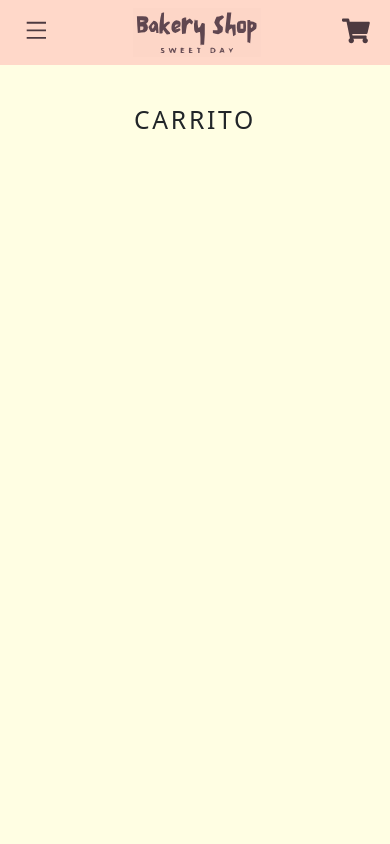
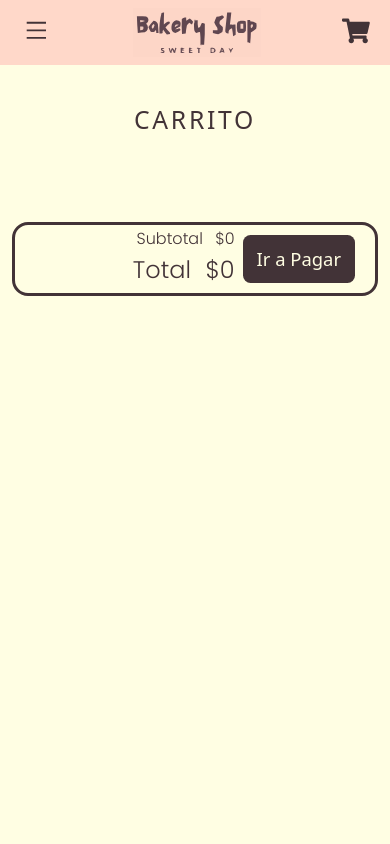
Before and after one commit to marcom25/panaderia-proyect, a React (Create React App) app: page /cart in a window 390 px wide. Shown: the top 844 px of the page. Built offline with nearby package versions, Linux system fonts and the light colour scheme; a web font is replaced by a local one; what react-alert-template-snackbar-material-ui would draw is missing.

Commit message:
update: finished cartPage and fixed some detail in the sidebar and the products page

```diff
--- a/src/components/common/Sidebar/css/Sidebar.css
+++ b/src/components/common/Sidebar/css/Sidebar.css
@@ -19,5 +19,21 @@
 }
 
 .navbar-toggler {
-  box-shadow: none;
+  outline: none !important;
+  box-shadow: none !important;
 }
+
+.navbar-toggler:focus{
+  outline: none !important;
+  box-shadow: none !important;
+}
+
+.btn-close {
+  outline: none !important;
+  box-shadow: none !important;
+}
+
+.btn-close:focus {
+  outline: none !important;
+  box-shadow: none !important;
+}
--- a/src/css/Colors.css
+++ b/src/css/Colors.css
@@ -7,7 +7,7 @@
     background-color: #FFC6B0 !important;
 }
 .bg-brown {
-    background-color: rgb(77, 58, 64) !important;
+    background-color: rgb(66, 51, 55) !important;
 }
 .bg-orange-light {
     background-color: rgb(236, 138, 101) !important;
@@ -57,7 +57,7 @@
 }
 
 .brown-font {
-    color: rgb(77, 58, 64) !important;
+    color: rgb(66, 51, 55) !important;
 }
 
 .orange-light-font {
@@ -96,7 +96,7 @@
 }
 
 .bg-brown-hover:hover {
-    background-color: rgb(64, 54, 50) !important;
+    background-color: rgb(66, 51, 55) !important;
     /* background-color: rgb(77, 64, 58) !important; */
 }
 
@@ -128,7 +128,7 @@
 }
 
 .font-brown-hover:hover {
-    color: rgb(77, 58, 64) !important;
+    color: rgb(66, 51, 55) !important;
 }
 .font-white-hover:hover {
     color: white !important;
--- a/src/pages/Cart/components/CartPage/CartPage.jsx
+++ b/src/pages/Cart/components/CartPage/CartPage.jsx
@@ -5,7 +5,7 @@ import Cookies from "universal-cookie";
 import { useAlert } from "react-alert";
 import { useCart } from "../../../../contexts/Cart";
 import { Container, Row, Col, Image, Button, Form } from "react-bootstrap";
-import {HiOutlineTrash} from "react-icons/hi"
+import { HiOutlineTrash } from "react-icons/hi";
 
 import { TitlesHome } from "../../../Home/style/Components";
 
@@ -65,48 +65,123 @@ export const CartPage = () => {
   const handleRemoveQty = (item) => {
     item.qty -= 1;
     item.qty === 0 ? removeFromCart(item) : changeCartQty(item.id, item.qty);
+  };
 
-
-  }
-
-  const handleAddQty = ({id, qty}) => {
+  const handleAddQty = ({ id, qty }) => {
     qty += 1;
     changeCartQty(id, qty);
-
-  }
+  };
 
   return (
     <Container className="bg-cream cart-container">
       <Row className="cart-row">
         <Col md={12}>
-          <TitlesHome>CARRITO</TitlesHome>
+          <TitlesHome className="brown-font">CARRITO</TitlesHome>
         </Col>
         {cart.map((item) => (
           <Col md={8} className="item-col" key={item.id}>
             <Image src={item.image} alt={item.name} className="item-image" />
+            {/* MOBILE <576px */}
+            <div className="mobile-manager">
+              <h1 className="item-title font-poppins brown-font">
+                {item.name}
+              </h1>
+              <div className="mobile-qty-manager">
+                {item.qty === 1 ? (
+                  <Button
+                    className="btn-delete"
+                    onClick={() => handleRemoveQty(item)}
+                  >
+                    <HiOutlineTrash />
+                  </Button>
+                ) : (
+                  <Button
+                    className="btn-qty font-poppins"
+                    onClick={() => handleRemoveQty(item)}
+                  >
+                    -
+                  </Button>
+                )}
+                <Form.Control
+                  type="number"
+                  className="input-qty font-poppins"
+                  value={item.qty}
+                />
+                <Button
+                  className="btn-qty font-poppins"
+                  onClick={() => handleAddQty(item)}
+                >
+                  +
+                </Button>
+              </div>
+
+              <div className="item-price font-poppins brown-font">
+                ${item.price}
+              </div>
+            </div>
+
+            {/* DESKTOP >576px*/}
             <div className="manager-item-info">
-              <h1 className="item-title font-poppins">{item.name}</h1>
-              <div className="item-description font-bitter">
+              <h1 className="item-title font-poppins brown-font">
+                {item.name}
+              </h1>
+              <div className="item-description font-bitter brown-font">
                 Lorem ipsum dolor sit amet consectetur adipisicing elit. Nulla,
                 quod saepe a, nobis esse provident cupiditate porro
               </div>
-              <div className="item-price font-poppins">
+              <div className="item-price font-poppins brown-font">
                 ${item.price}
               </div>
             </div>
             <div className="qty-manager">
-              {item.qty === 1? (
-                  <Button className="btn-delete" onClick={() => handleRemoveQty(item)}><HiOutlineTrash/></Button>
-                ):(
-                  <Button className="btn-qty font-poppins" onClick={() => handleRemoveQty(item)}>-</Button>
-
+              {item.qty === 1 ? (
+                <Button
+                  className="btn-delete"
+                  onClick={() => handleRemoveQty(item)}
+                >
+                  <HiOutlineTrash />
+                </Button>
+              ) : (
+                <Button
+                  className="btn-qty font-poppins"
+                  onClick={() => handleRemoveQty(item)}
+                >
+                  -
+                </Button>
               )}
-              <Form.Control type="number" className="input-qty font-poppins" value={item.qty} />
-              <Button className="btn-qty font-poppins" onClick={() => handleAddQty(item)}>+</Button>
+              <Form.Control
+                type="number"
+                className="input-qty font-poppins"
+                value={item.qty}
+              />
+              <Button
+                className="btn-qty font-poppins"
+                onClick={() => handleAddQty(item)}
+              >
+                +
+              </Button>
             </div>
           </Col>
         ))}
       </Row>
+
+      <Row className="pay-row">
+        <Col md={8} className="pay-col">
+          <div className="manager-pay">
+            <h3 className="subtotal font-poppins brown-font">
+              Subtotal <span className="number">${subTotal}</span>
+            </h3>
+            <h1 className="total font-poppins brown-font">
+              Total <span className="number">${total}</span>
+            </h1>
+          </div>
+          <div className="manager-button">
+            <Link to="/error" className="pay-button">
+              Ir a Pagar
+            </Link>
+          </div>
+        </Col>
+      </Row>
     </Container>
   );
 };
--- a/src/pages/Cart/components/CartPage/css/CartPage.css
+++ b/src/pages/Cart/components/CartPage/css/CartPage.css
@@ -1,60 +1,3 @@
-.buttons {
-    border-top-left-radius: 8px;
-    border-top-right-radius: 8px;
-    border-bottom-left-radius: 8px;
-    border-bottom-right-radius: 8px;
-    border: 0px;
-}
-
-.buttons:hover {
-    background-color: rgb(66, 51, 55) !important;
-    color: rgb(255, 216, 201) !important;
-}
-
-
-
-
-.productContainer {
-    display: flex;
-    width: 78%;
-    padding: 20px;
-    flex-wrap: wrap;
-    justify-content: space-around;
-}
-
-
-.buttonPay:hover{
-    cursor: pointer;
-  }
-
-  .returnButton {
-    background-color: rgb(77, 58, 64);
-    border: 2px solid rgb(77, 58, 64) !important;
-    line-height: 0;
-    font-size: 17px;
-    display: inline-block;
-    box-sizing: border-box;
-    padding: 20px 15px;
-    border-radius: 10px;
-    color: #FFFEE3;
-    font-weight: 100;
-    letter-spacing: 0.01em;
-    position: relative;
-    z-index: 1;
-    transition: .15s ease-in-out !important;
-    -webkit-transition: .15s ease-in-out !important;
-    -moz-transition: .15s ease-in-out !important;
-    -ms-transition: .15s ease-in-out !important;
-    -o-transition: .15s ease-in-out !important;
-}
-
-  .returnButton:hover,
-  .returnButton:focus {
-    color: rgb(77, 58, 64);
-    background-color: #FFFEE3 !important;
-  }
-
-
 .cart-container {
   max-width: none !important;
   overflow: hidden;
@@ -70,17 +13,18 @@
 .item-image {
   margin: 1rem 0 1rem 0;
   width: 12rem;
-    border: rgb(66, 51, 55) solid 1px;
+  border: rgb(66, 51, 55) solid 2px;
   border-radius: 1rem;
 }
 
 .item-title {
-    margin: .5rem 0 0 1rem;
+  margin: 0.5rem 0 0 1rem;
 }
 
 .item-description {
-    margin: .2rem 1.5rem 0 1rem;
+  margin: 0.2rem 1.5rem 0 1rem;
   text-align: left;
+  overflow: scroll;
 }
 
 .item-price {
@@ -89,10 +33,10 @@
 }
 
 .item-col {
-    margin: .5rem 0 .5rem 0;
+  margin: 0.5rem 0 0.5rem 0;
   display: flex;
   justify-content: flex-start;
-    border:rgb(66, 51, 55) solid 2px;
+  border: rgb(66, 51, 55) solid 3px;
   border-radius: 1rem;
 }
 
@@ -110,12 +54,12 @@
   padding: 6px 10px 6px 10px !important;
   border-color: transparent !important;
   background-color: rgb(66, 51, 55) !important;
-    color: #FFFEE3 !important;
+  color: #fffee3 !important;
 }
 
 .btn-delete:hover {
   color: rgb(66, 51, 55) !important;
-    background-color: #FFFEE3 !important;
+  background-color: #fffee3 !important;
   border-color: rgb(66, 51, 55) !important;
 }
 
@@ -127,12 +71,12 @@
 .btn-qty {
   border-color: transparent !important;
   background-color: rgb(66, 51, 55) !important;
-    color: #FFFEE3 !important;
+  color: #fffee3 !important;
 }
 
 .btn-qty:hover {
   color: rgb(66, 51, 55) !important;
-    background-color: #FFFEE3 !important;
+  background-color: #fffee3 !important;
   border-color: rgb(66, 51, 55) !important;
 }
 
@@ -142,12 +86,12 @@
 }
 
 .input-qty {
-    margin: 0 .5rem 0 .5rem;
+  margin: 0 0.5rem 0 0.5rem;
   min-width: 2rem;
   max-width: 5rem;
-    padding: .4rem 0 .4rem 0 !important;
+  padding: 0.4rem 0 0.4rem 0 !important;
   text-align: center !important;
-    background-color: #FFFEE3 !important;
+  background-color: #fffee3 !important;
   color: rgb(66, 51, 55) !important;
   border-color: rgb(66, 51, 55) !important;
 }
@@ -163,12 +107,129 @@
   margin: 0;
 }
 
-.input-qty[type=number] {
+.input-qty[type="number"] {
   -moz-appearance: textfield;
+}
+
+.pay-row {
+  display: flex;
+  justify-content: center;
+  margin: 2rem 0 2rem 0 !important;
+}
+
+.pay-col {
+  display: flex;
+  flex-direction: row;
+  align-items: center;
+  justify-content: flex-end;
+  border: rgb(66, 51, 55) 3px solid;
+  border-radius: 1rem;
+}
+
+.manager-pay {
+  display: flex;
+  flex-direction: column;
+}
+
+.manager-button {
+    margin: 0 1rem 0 10rem;
+  display: flex;
+  justify-content: center;
+  text-align: center;
+}
+
+.subtotal {
+
+  margin-top: 0.25rem;
+  text-align: end;
+}
+
+.total {
+  text-align: end;
+}
+
+.number {
+    padding: 0 0 0 .5rem;
+}
+
+.pay-button {
+  padding: 0.5rem 0.75rem 0.5rem 0.75rem;
+  font-size: 1.15rem;
+  text-decoration: none;
+  color: #fffee3;
+  background-color: rgb(66, 51, 55);
+  border: transparent 2px solid;
+  border-radius: 0.475rem;
+}
+
+.pay-button:hover {
+  color: rgb(66, 51, 55);
+  background-color: #fffee3;
+  border-color: rgb(66, 51, 55);
+}
+
+.mobile-manager {
+    display: none;
+}
+
+@media (max-width: 576px) {
+    .item-col {
+        justify-content: space-between;
+    }
+    .mobile-manager {
+        margin-left: .30rem;
+        display: flex;
+        flex-direction: column;
+        align-items: center;
+    }
+    .mobile-qty-manager {
+        display: flex;
+        justify-content: cente;
+    }
+
+    .manager-button {
+        margin: 0 .5rem 0 .5rem
+    }
+
+    .subtotal {
+        font-size: 1rem;
+    }
+
+    .total {
+        font-size: 1.5rem;
+    }
+
+    .manager-item-info {
+        display: none;
+    }
+    .qty-manager {
+        display: none;
+    }
+    .item-description {
+        display: none;
+    }
 }
 
 @media (max-width: 767px) {
   .cart-row {
     margin-top: 2.5rem !important;
   }
+  .item-title {
+    margin-left: .30rem;
   }
+  .item-price {
+    margin-left: .30rem;
+  }
+
+}
+
+@media (max-width: 943px) {
+    .item-image {
+        width: 6rem;
+        height: 6rem;
+    }
+
+    .item-price {
+        margin-top: 1rem
+    }
+}
--- a/src/pages/Products/components/Products/css/Products.css
+++ b/src/pages/Products/components/Products/css/Products.css
@@ -40,6 +40,13 @@
   padding-right: 1.5rem !important;
   font-weight: 600 !important;
 }
+
+.card-mobile {
+  color: #fffee3 !important;
+  background-color: rgb(66, 51, 55) !important;
+
+}
+
 
 .cards-button-two {
   padding: 0.375rem 0.75rem !important;
```
Also changed, not shown: src/pages/Products/components/SingleProduct/SingleProduct.jsx (+9 -3 lines), 1 other file (tests, documents, lock files or other folders). Lines whose indentation alone changed are shown as unchanged.
